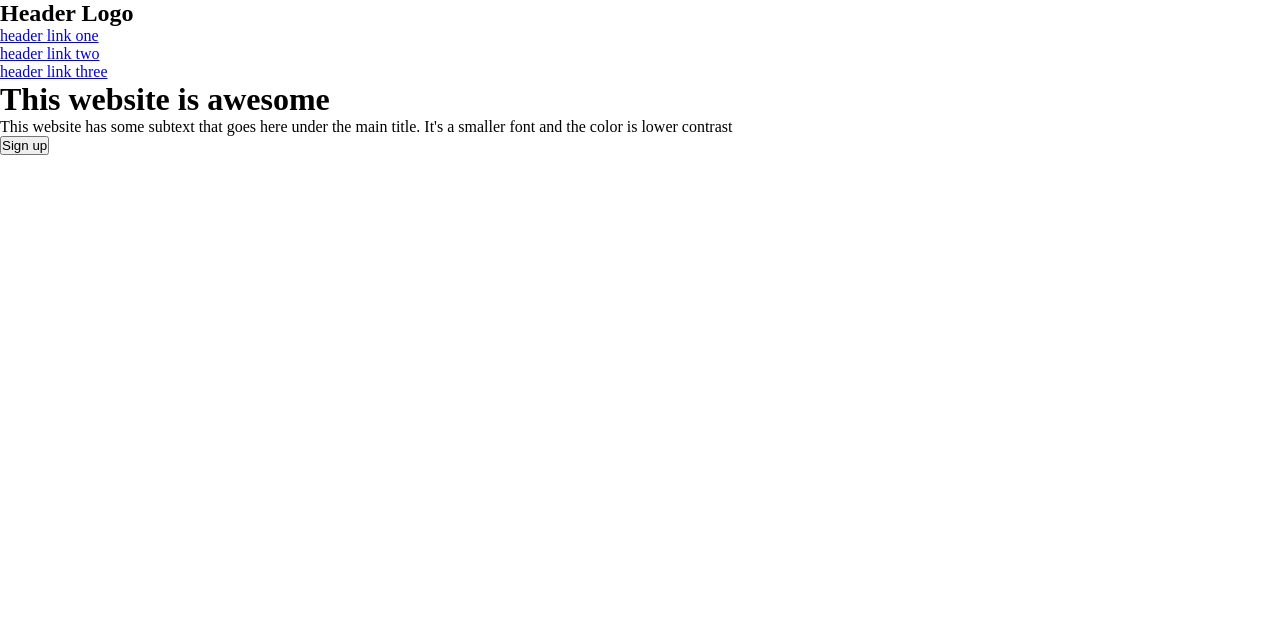
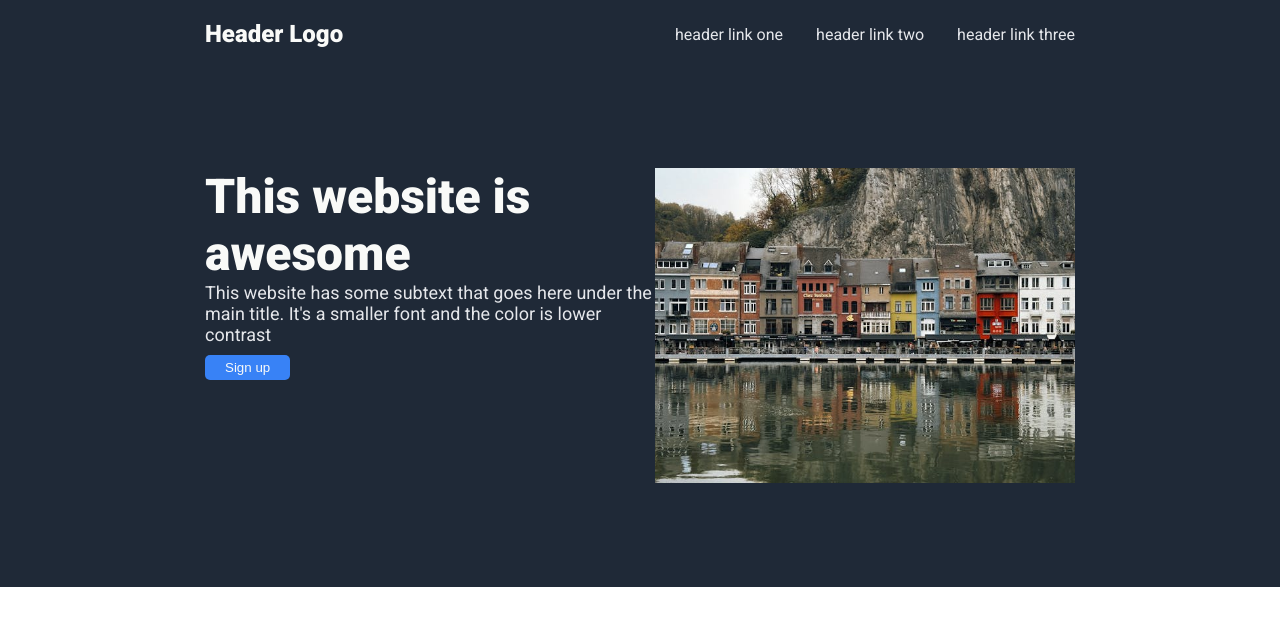
Before and after one commit to sebastian777777/landing-page, a plain HTML site: page index.html in a window 1280 px wide. Drawn offline with Linux system fonts and the light colour scheme.

Commit message:
Add header in HTML and styles, and image in header with credits in readme

```diff
--- a/index.html
+++ b/index.html
@@ -13,26 +13,33 @@
     <title>Landing Page</title>
   </head>
   <body>
-    <header>
-      <nav>
+    <header class="header">
+      <nav class="nav">
         <h2>Header Logo</h2>
-        <ul>
+        <ul class="links">
           <li><a href="#">header link one</a></li>
           <li><a href="#">header link two</a></li>
           <li><a href="#">header link three</a></li>
         </ul>
       </nav>
-      <div>
-        <div>
+      <div class="container">
+        <div class="left-title">
           <h1>This website is awesome</h1>
-          <p>This website has some subtext that goes here under the main title. It's a smaller font and the color is lower contrast</p>
+          <p>
+            This website has some subtext that goes here under the main title.
+            It's a smaller font and the color is lower contrast
+          </p>
           <button>Sign up</button>
         </div>
-        <div><img src="" alt=""></div>
+        <div>
+          <img
+            width="420px"
+            src="/images/houses-by-the-river.jpg"
+            alt="Houses by the river"
+          />
+        </div>
       </div>
     </header>
-    <main>
-
-    </main>
+    <main></main>
   </body>
 </html>
--- a/style.css
+++ b/style.css
@@ -3,6 +3,12 @@
   padding: 0;
   box-sizing: border-box;
 }
+
+html {
+  font-family: "Roboto", sans-serif;
+}
+
+
 
 .roboto-regular {
   font-family: "Roboto", sans-serif;
@@ -21,3 +27,70 @@
   font-weight: 300;
   font-style: italic;
 }
+
+.header {
+  width: 100vw;
+  background-color: #1f2937;
+}
+
+.nav {
+  padding: 20px 205px;
+  display: flex;
+  justify-content: space-between;
+}
+
+h2 {
+  font-size: 24px;
+  color: #f9faf8;
+}
+
+.links {
+  width: 400px;
+  display: flex;
+  justify-content: space-between;
+  align-items: center;
+}
+
+li {
+  list-style: none;
+}
+
+a {
+  text-decoration: none;
+  color: #e5e7eb;
+}
+
+a:visited {
+  color: #e5e7eb;
+}
+
+.container {
+  display: flex;
+  flex-direction: row;
+  padding: 100px 205px;
+  justify-content: space-between;
+}
+
+.left-title {
+  width: 450px;
+}
+
+h1 {
+  font-size: 48px;
+  color: #f9faf8;
+  font-weight: 900;
+}
+
+p {
+  font-size: 18px;
+  color: #e5e7eb;
+}
+
+button {
+  background-color: #3882f6;
+  color: #f9faf8;
+  padding: 5px 20px;
+  border: none;
+  border-radius: 5px;
+  margin-top: 10px;
+}
```
Also changed, not shown: images/houses-by-the-river.jpg (added), 1 other file.
